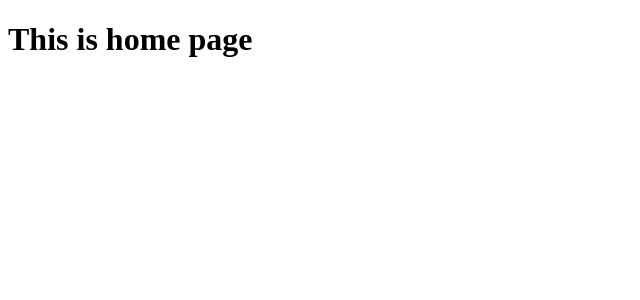
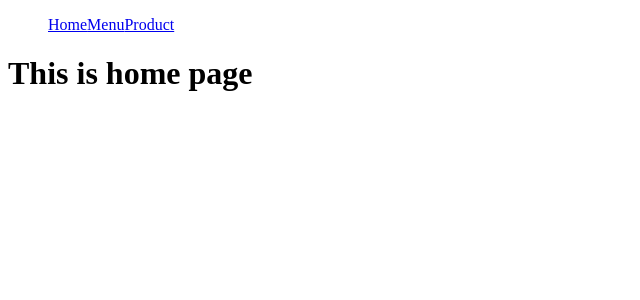
Before and after one commit to MD-Tanvir-Uddin-Alif/React, a React (Vite) app in the folder vite-project/: page / in a window 1280 px wide. Shown: the top 300 px of the page, without its empty margins (0-640 px from the left). Built offline with nearby package versions, Linux system fonts and the light colour scheme.

Commit message:
routing learned with params passing

```diff
--- a/vite-project/src/App.jsx
+++ b/vite-project/src/App.jsx
@@ -5,10 +5,12 @@ import Homepage from './pages/Homepage';
 import Menupage from './pages/Menupage';
 import Productpage from './pages/Productpage';
 import NOtfounpage from './pages/NOtfounpage';
+import Navlist from './component/Navlist';
 
 const App = () => {
   return (
     <BrowserRouter>
+    <Navlist/>
     <Routes>
       <Route path='/' element={<Homepage/>}></Route>
       <Route path='/menu' element={<Menupage/>}></Route>
--- /dev/null
+++ b/vite-project/src/component/Navlist.jsx
@@ -0,0 +1,16 @@
+import React from 'react'
+import { NavLink } from 'react-router-dom'
+
+const NavList = () => {
+  return (
+    <div>
+        <ul>
+            <NavLink to="/">Home</NavLink>
+            <NavLink to="/menu">Menu</NavLink>
+            <NavLink to="/product">Product</NavLink>
+        </ul>
+    </div>
+  )
+}
+
+export default NavList
```
